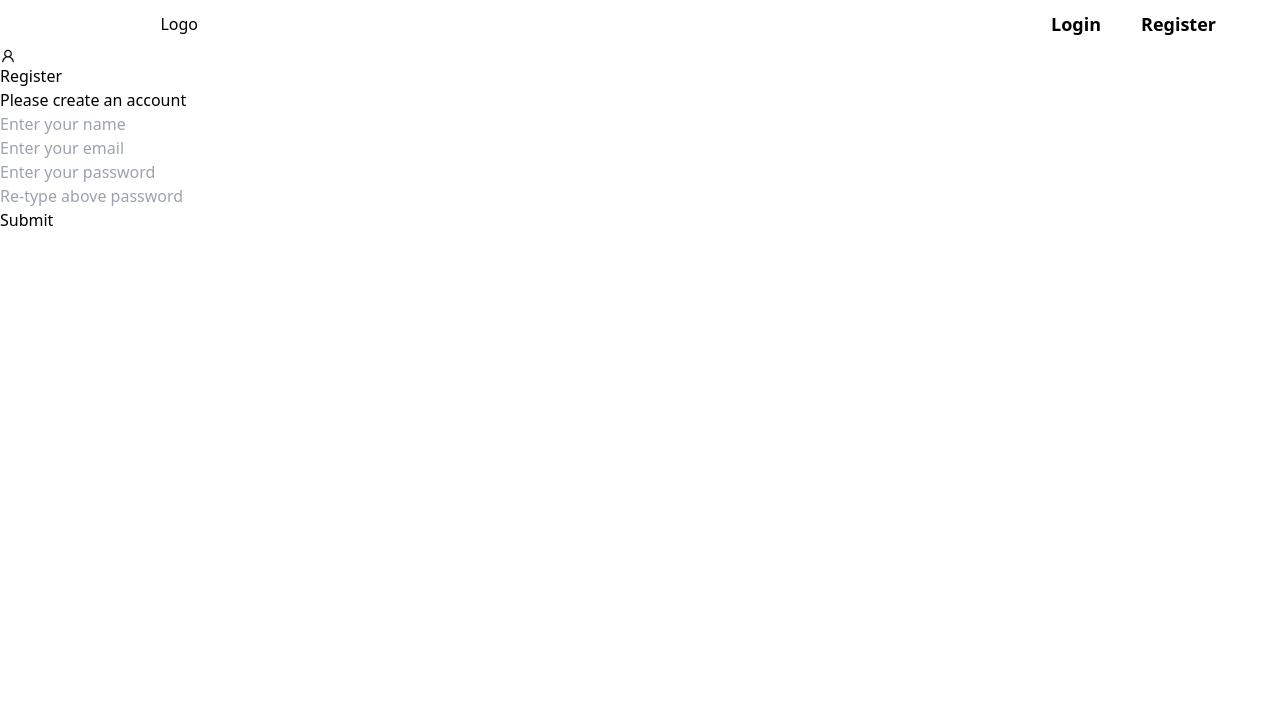
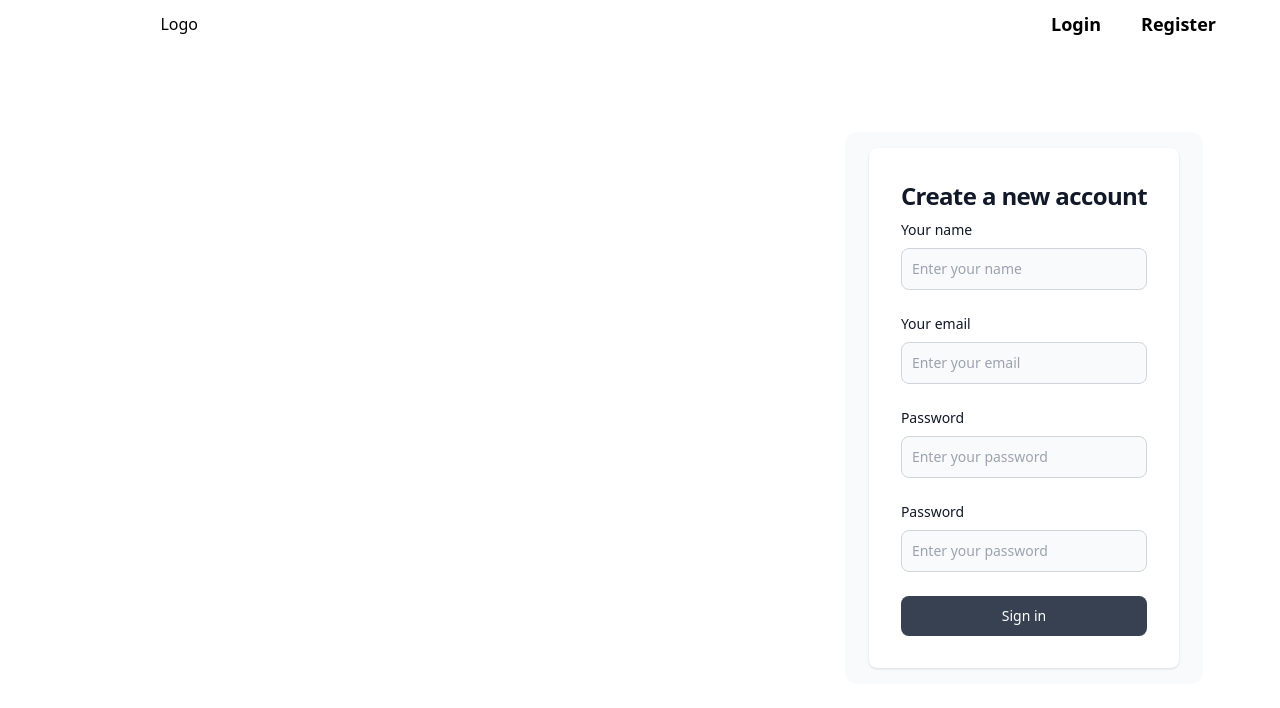
Before and after one commit to ShreyasNimkar/React-Support-Ticket-System, a React (Create React App) app in the folder frontend/: page /register in a window 1280 px wide. Shown: the top 708 px of the page. Built offline with nearby package versions, Linux system fonts and the light colour scheme.

Commit message:
feat: added register form

```diff
--- a/frontend/src/components/Header.jsx
+++ b/frontend/src/components/Header.jsx
@@ -117,28 +117,28 @@ function Header() {
           >
             <path
               d="M28 13.3335H4"
-              stroke="#FFFFFF"
+              stroke="#000000"
               strokeWidth="2.66667"
               strokeLinecap="round"
               strokeLinejoin="round"
             />
             <path
               d="M28 8H4"
-              stroke="#FFFFFF"
+              stroke="#000000"
               strokeWidth="2.66667"
               strokeLinecap="round"
               strokeLinejoin="round"
             />
             <path
               d="M28 18.6665H4"
-              stroke="#FFFFFF"
+              stroke="#000000"
               strokeWidth="2.66667"
               strokeLinecap="round"
               strokeLinejoin="round"
             />
             <path
               d="M28 24H4"
-              stroke="#FFFFFF"
+              stroke="#000000"
               strokeWidth="2.66667"
               strokeLinecap="round"
               strokeLinejoin="round"
--- a/frontend/src/pages/Login.jsx
+++ b/frontend/src/pages/Login.jsx
@@ -95,9 +95,9 @@ function Login() {
           </form>
         </section>
       </div> */}
-      <div className="w-full h-[90vh] flex">
-        <div className="w-[60%] flex flex-col justify-center items-center gap-4"></div>
-        <div className="w-[40%] flex flex-col justify-center items-center gap-4">
+      <div className="w-full h-[90vh] flex sm:flex-row flex-col">
+        <div className="w-[100%] sm:w-[60%] flex-col justify-center items-center gap-4"></div>
+        <div className="w-[100%] sm:w-[40%] flex flex-col justify-center items-center gap-4">
           {/* <form onSubmit={onSubmit} className="w-[80%]">
             <div className="form-group">
               <input
--- a/frontend/src/pages/Register.jsx
+++ b/frontend/src/pages/Register.jsx
@@ -30,6 +30,7 @@ function Register() {
     // Redirect when logged in
     if (isSuccess || user) {
       navigate("/");
+      toast.success("You have been registered.");
     }
     dispatch(reset());
   }, [dispatch, navigate, isError, isSuccess, user, message]);
@@ -61,7 +62,7 @@ function Register() {
 
   return (
     <>
-      <div className="home-div">
+      {/* <div className="home-div">
         <section className="heading">
           <h1>
             <AiOutlineUser /> Register
@@ -124,6 +125,110 @@ function Register() {
             </div>
           </form>
         </section>
+
+
+
+      </div> */}
+      <div className="w-full h-[90vh] flex sm:flex-row flex-col">
+        <div className="w-[100%] sm:w-[60%] flex flex-col justify-center items-center gap-4"></div>
+        <div className="w-[100%] sm:w-[40%] flex flex-col justify-center items-center gap-4">
+          <section
+            class="bg-gray-50 rounded-xl dark:bg-gray-900"
+            onSubmit={onSubmit}
+          >
+            <div class="flex flex-col items-center justify-center px-6  py-4 ">
+              <div class="w-full bg-white rounded-lg shadow dark:border  xl:p-0 dark:bg-gray-800 dark:border-gray-700">
+                <div class="p-3 sm:p-8">
+                  <h1 class="text-xl pb-2 font-bold leading-tight tracking-tight text-gray-900 md:text-2xl dark:text-white">
+                    Create a new account
+                  </h1>
+                  <form class=" md:space-y-6" action="#">
+                    <div>
+                      <label
+                        for="name"
+                        class="block mb-2 text-sm font-medium text-gray-900 dark:text-white"
+                      >
+                        Your name
+                      </label>
+                      <input
+                        type="text"
+                        className="form-control"
+                        id="name"
+                        name="name"
+                        value={name}
+                        onChange={onChange}
+                        placeholder="Enter your name"
+                        class="bg-gray-50 border border-gray-300 text-gray-900 sm:text-sm rounded-lg focus:ring-primary-600 focus:border-primary-600 block w-full p-2.5 dark:bg-gray-700 dark:border-gray-600 dark:placeholder-gray-400 dark:text-white dark:focus:ring-blue-500 dark:focus:border-blue-500"
+                        required
+                      />
+                    </div>
+                    <div>
+                      <label
+                        for="email"
+                        class="block mb-2 text-sm font-medium text-gray-900 dark:text-white"
+                      >
+                        Your email
+                      </label>
+                      <input
+                        type="email"
+                        id="email"
+                        name="email"
+                        value={email}
+                        onChange={onChange}
+                        placeholder="Enter your email"
+                        class="bg-gray-50 border border-gray-300 text-gray-900 sm:text-sm rounded-lg focus:ring-primary-600 focus:border-primary-600 block w-full p-2.5 dark:bg-gray-700 dark:border-gray-600 dark:placeholder-gray-400 dark:text-white dark:focus:ring-blue-500 dark:focus:border-blue-500"
+                        required
+                      />
+                    </div>
+                    <div>
+                      <label
+                        for="password"
+                        class="block mb-2 text-sm font-medium text-gray-900 dark:text-white"
+                      >
+                        Password
+                      </label>
+                      <input
+                        type="password"
+                        id="password"
+                        name="password"
+                        value={password}
+                        onChange={onChange}
+                        placeholder="Enter your password"
+                        class="bg-gray-50 border border-gray-300 text-gray-900 sm:text-sm rounded-lg focus:ring-primary-600 focus:border-primary-600 block w-full p-2.5 dark:bg-gray-700 dark:border-gray-600 dark:placeholder-gray-400 dark:text-white dark:focus:ring-blue-500 dark:focus:border-blue-500"
+                        required
+                      />
+                    </div>{" "}
+                    <div>
+                      <label
+                        for="password"
+                        class="block mb-2 text-sm font-medium text-gray-900 dark:text-white"
+                      >
+                        Password
+                      </label>
+                      <input
+                        type="password"
+                        className="form-control"
+                        id="password2"
+                        name="password2"
+                        value={password2}
+                        onChange={onChange}
+                        placeholder="Enter your password"
+                        class="bg-gray-50 border border-gray-300 text-gray-900 sm:text-sm rounded-lg focus:ring-primary-600 focus:border-primary-600 block w-full p-2.5 dark:bg-gray-700 dark:border-gray-600 dark:placeholder-gray-400 dark:text-white dark:focus:ring-blue-500 dark:focus:border-blue-500"
+                        required
+                      />
+                    </div>
+                    <button
+                      type="submit"
+                      class="w-full text-white bg-gray-700 hover:bg-primary-700   focus:ring-primary-300 font-medium rounded-lg text-sm px-5 py-2.5 text-center dark:bg-primary-600 dark:hover:bg-primary-700 dark:focus:ring-primary-800"
+                    >
+                      Sign in
+                    </button>
+                  </form>
+                </div>
+              </div>
+            </div>
+          </section>
+        </div>
       </div>
     </>
   );
```
